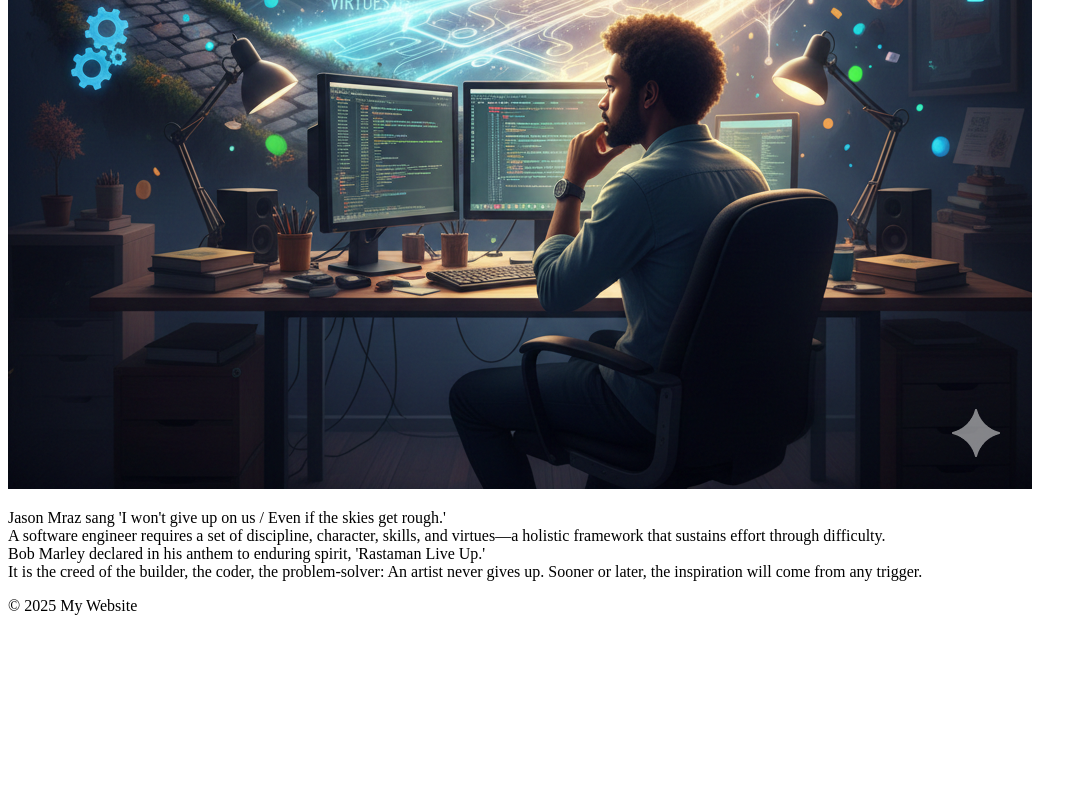
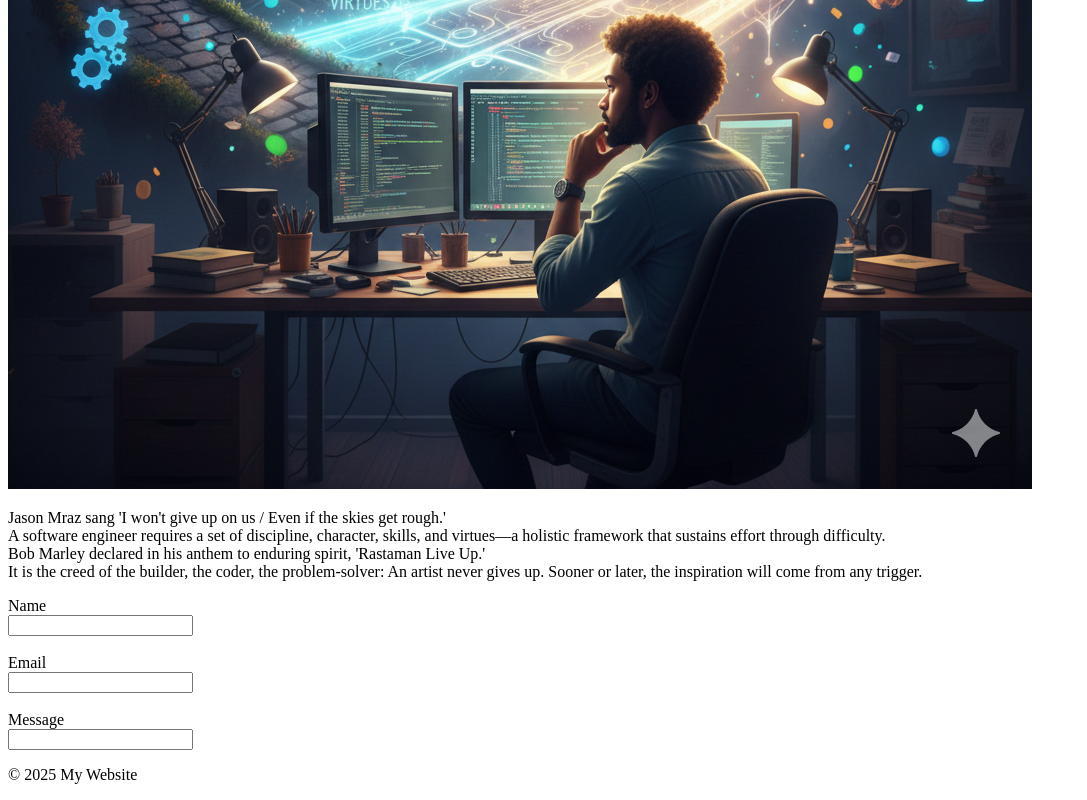
Before and after one commit to xpieemma/website-project-lab, a plain HTML site: page index.html in a window 1280 px wide. Shown: the part 736-1536 px from the top of the page, without its empty margins (0-1087 px from the left). Before the commit the page ends 1367 px from the top, so only its background shows below. Drawn offline with Linux system fonts and the light colour scheme; files whose address does not match are found by name.

Commit message:
form completed feature contact form

```diff
--- a/index.html
+++ b/index.html
@@ -23,7 +23,11 @@
 <br> Bob Marley declared in his anthem to enduring spirit, 'Rastaman Live Up.'
 <br>It is the creed of the builder, the coder, the problem-solver: An artist never gives up. Sooner or later, the inspiration will come from any trigger.</p>
      </section>
-
+    <form>
+       <label>Name</label> <br><input type ="text">
+    <br><br><label>Email </label> <br><input type ="text">
+    <br><br><label>Message</label> <br><input type ="text">
+    </form>
     <footer>
   <p>&copy; 2025 My Website</p>
 </footer>
```
